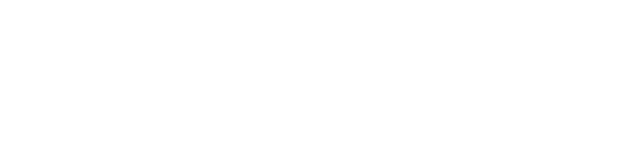
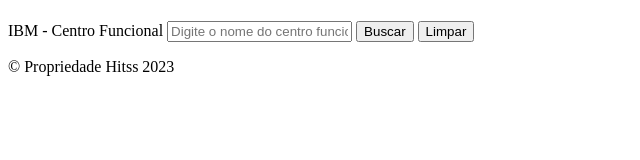
Before and after one commit to Buffer-TI/centro_funcional, a plain HTML site: page index.html in a window 1280 px wide. Shown: the whole page, without its empty margins (0-640 px from the left). Drawn offline with Linux system fonts and the light colour scheme.

Commit message:
index.html

```diff
--- a/index.html
+++ b/index.html
@@ -5,10 +5,20 @@
     <meta http-equiv="X-UA-Compatible" content="IE=edge">
     <meta name="viewport" content="width=device-width, initial-scale=1.0">
     <link rel="stylesheet" href="style.css">
-    <title>Document</title>
+    <title>IBM - Centro Funcional</title>
 </head>
 <body>
+    <div class="container">
+        <h1></h1>
+        <label for="sigla">IBM - Centro Funcional</label>
+        <input type="text" id="sigla" placeholder="Digite o nome do centro funcional. Exemplo: RJO AM MT">
+        <button class="buscar-btn" onclick="buscarEstacao()">Buscar</button>
+        <button class="limpar-btn" onclick="limparDados()">Limpar</button>
+        <p id="resultado"></p>
+    </div>
 
-</body>
+    <footer>
+        © Propriedade Hitss 2023
+    </footer>
     <script src="script.js"></script>
 </html>
```
